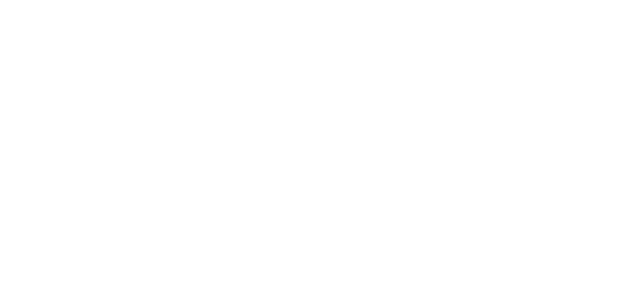
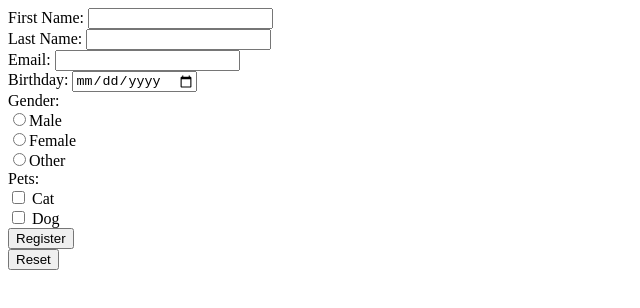
Before and after one commit to samjeffcoat/practicewebsite, a plain HTML site: page register.html in a window 1280 px wide. Shown: the whole page, without its empty margins (0-640 px from the left). Drawn offline with Linux system fonts and the light colour scheme.

Commit message:
generic form built

```diff
--- a/register.html
+++ b/register.html
@@ -5,6 +5,21 @@
     <title>Register</title>
 </head>
 <body>
+    <form>
+        First Name: <input type = "text"> <br>
+        Last Name: <input type = "text"> <br>
+        Email: <input type = "email" required> <br>
+        Birthday: <input type = "date"><br>
+        Gender:<br>
+        <input type = "radio" name="gender">Male <br>
+        <input type = "radio" name="gender">Female <br>
+        <input type = "radio" name="gender">Other <br>
+        Pets: <br>
+        <input type = "checkbox"> Cat<br>
+        <input type = "checkbox"> Dog <br>
+        <input type = "submit" value = "Register"><br>
+        <input type = "reset">
 
+    </form>
 </body>
 </html>
```
